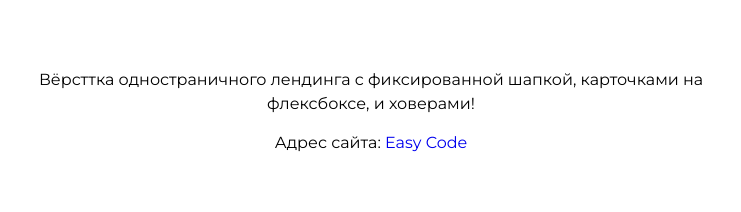
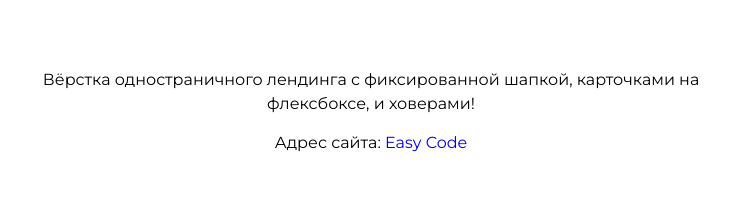
Before and after one commit to TrueCannabio/portfolio, a plain HTML site: page easy-code.html in a window 1280 px wide. Shown: the part 494-706 px from the top of the page, 269-1010 px from the left. Drawn offline with Linux system fonts and the light colour scheme.

Commit message:
Update easy-code.html

```diff
--- a/easy-code.html
+++ b/easy-code.html
@@ -25,7 +25,7 @@
             </div>
             <!-- /.project-img -->
             <div class="project-descr">
-                <p>Вёрсттка одностраничного лендинга с фиксированной шапкой, карточками на флексбоксе, и ховерами!</p>
+                <p>Вёрстка одностраничного лендинга с фиксированной шапкой, карточками на флексбоксе, и ховерами!</p>
                 <p>Адрес сайта: <a target="_blank" href="easy-code-full.html">Easy Code</a></p>
             </div>
             <!-- /.project-descr -->
```
